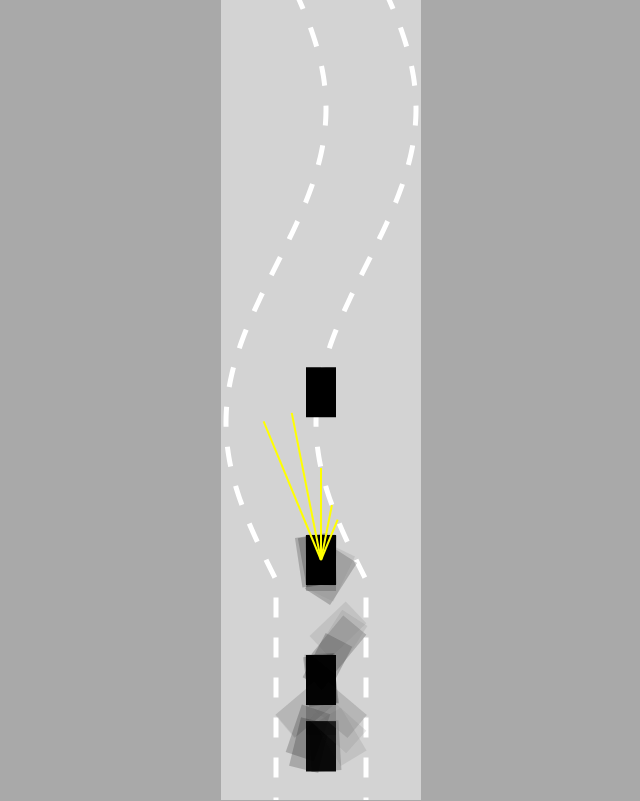
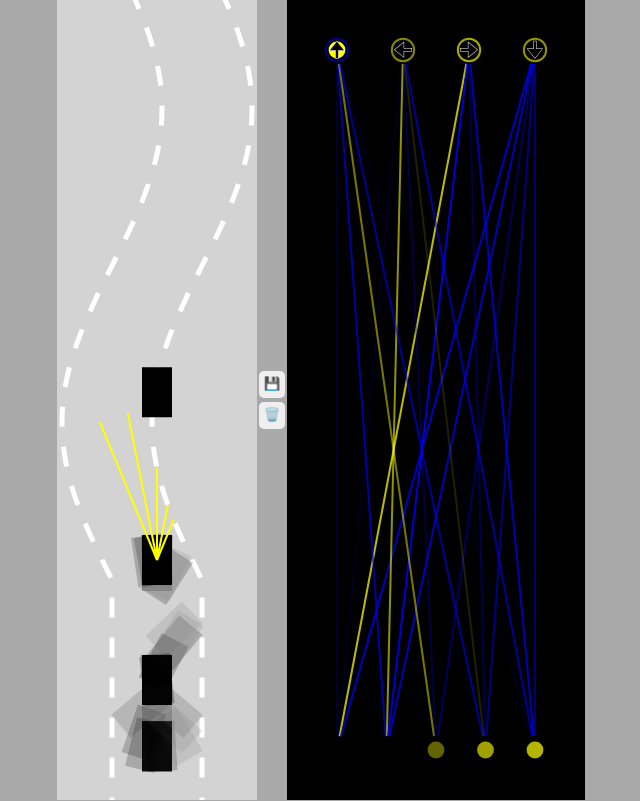
Before and after one commit to Win546/ia-car-trainer, a plain HTML site: page index.html in a window 1280 px wide. Shown: the top 801 px of the page, without its empty margins (319-959 px from the left). Drawn offline with Linux system fonts and the light colour scheme; animation ran at ten frames a second.

Commit message:
Update style.css

```diff
--- a/style.css
+++ b/style.css
@@ -1,12 +1,31 @@
 body{
-   margin:0;
-   background:darkgray;
-   overflow:hidden;
-   text-align:center;
+    margin:0;
+    background:darkgray;
+    overflow:hidden;
+    display:flex;
+    justify-content:center;
+    align-items:center;
+}
+
+#verticalButtons{
+    display:flex;
+    flex-direction:column;
+}
+
+button{
+    border: none;
+    border-radius: 5px;
+    padding: 5px 5px 7px 5px;
+    margin: 2px;
+    cursor:pointer;
+}
+button:hover{
+    background:blue;
+}
+
+#networkCanvas{
+    background:black;
 }
 #carCanvas{
-   background:lightgray;
+    background:lightgray;
 }
-#networkCanvas{
-   background:black;
-}
```
